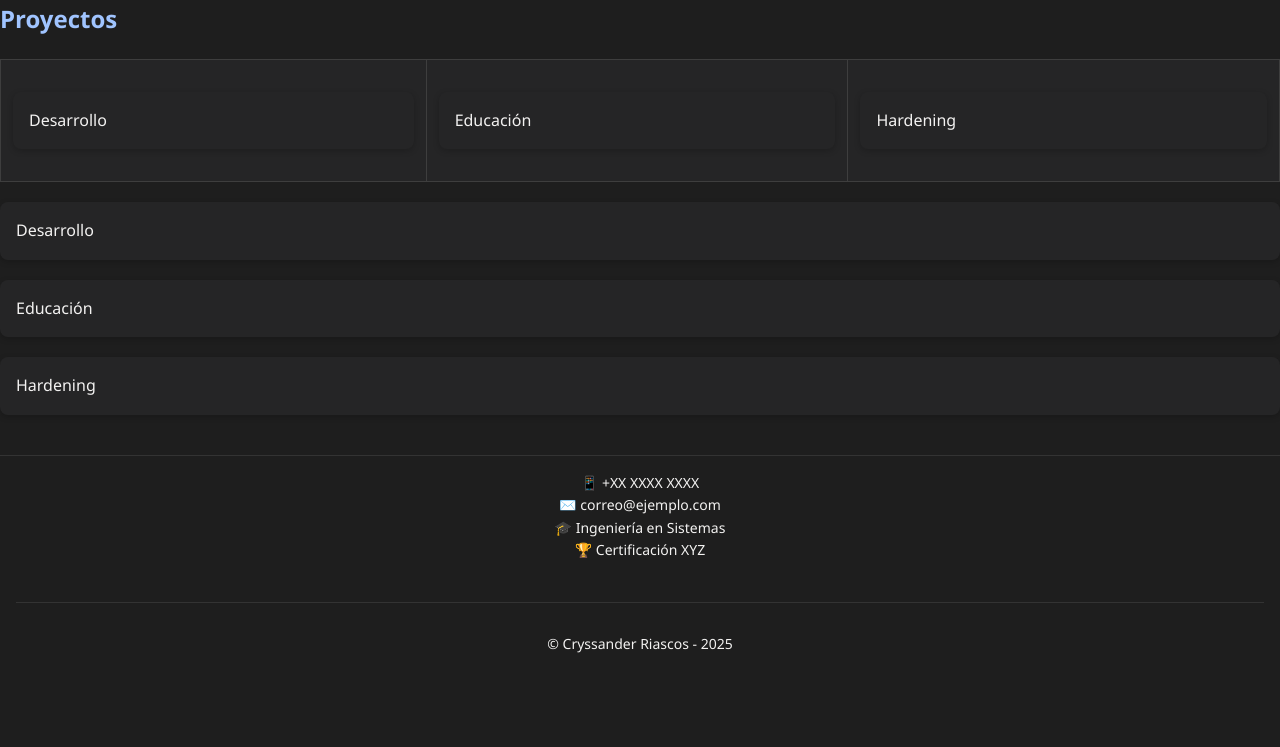
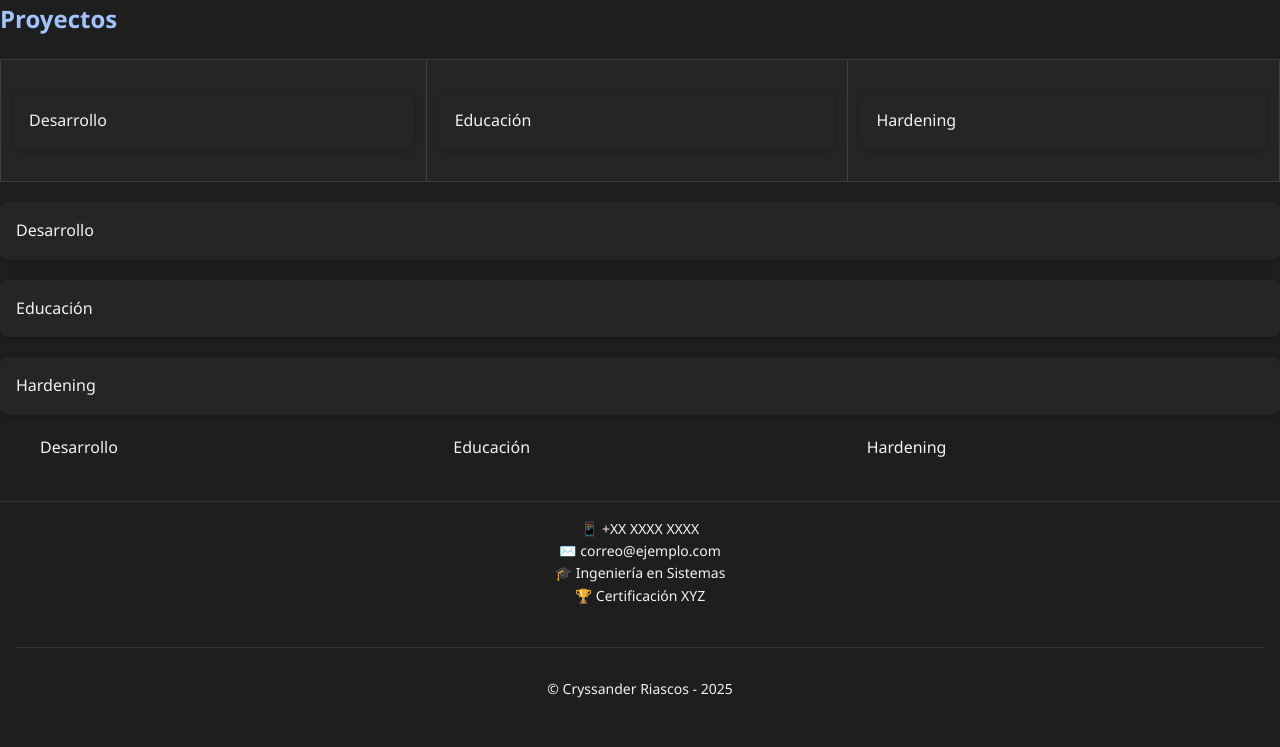
Before and after one commit to rlaricorcontinental/grupo8nrc23730, a Jekyll site: the page built from TM638231/index2.md, in a window 1280 px wide. Shown: the part 492-1239 px from the top of the page. Built offline with Jekyll 4.4.1, drawn with Linux system fonts in a browser that asks for light colours; before the commit the page ends 1193 px from its top, so only the background shows below that.

Commit message:
Update tm638231-index.html

```diff
--- a/_layouts/tm638231-index.html
+++ b/_layouts/tm638231-index.html
@@ -39,6 +39,11 @@
             <div class="card">Educación</div>
             <div class="card">Hardening</div>
         </div>
+        <ul>
+          <li style="display: inline-block; width: 33%;">Desarrollo</li>
+          <li style="display: inline-block; width: 33%;">Educación</li>
+          <li style="display: inline-block; width: 33%;">Hardening</li>
+        </ul>
     </section>
     <footer>
         <div class="contact">
```
